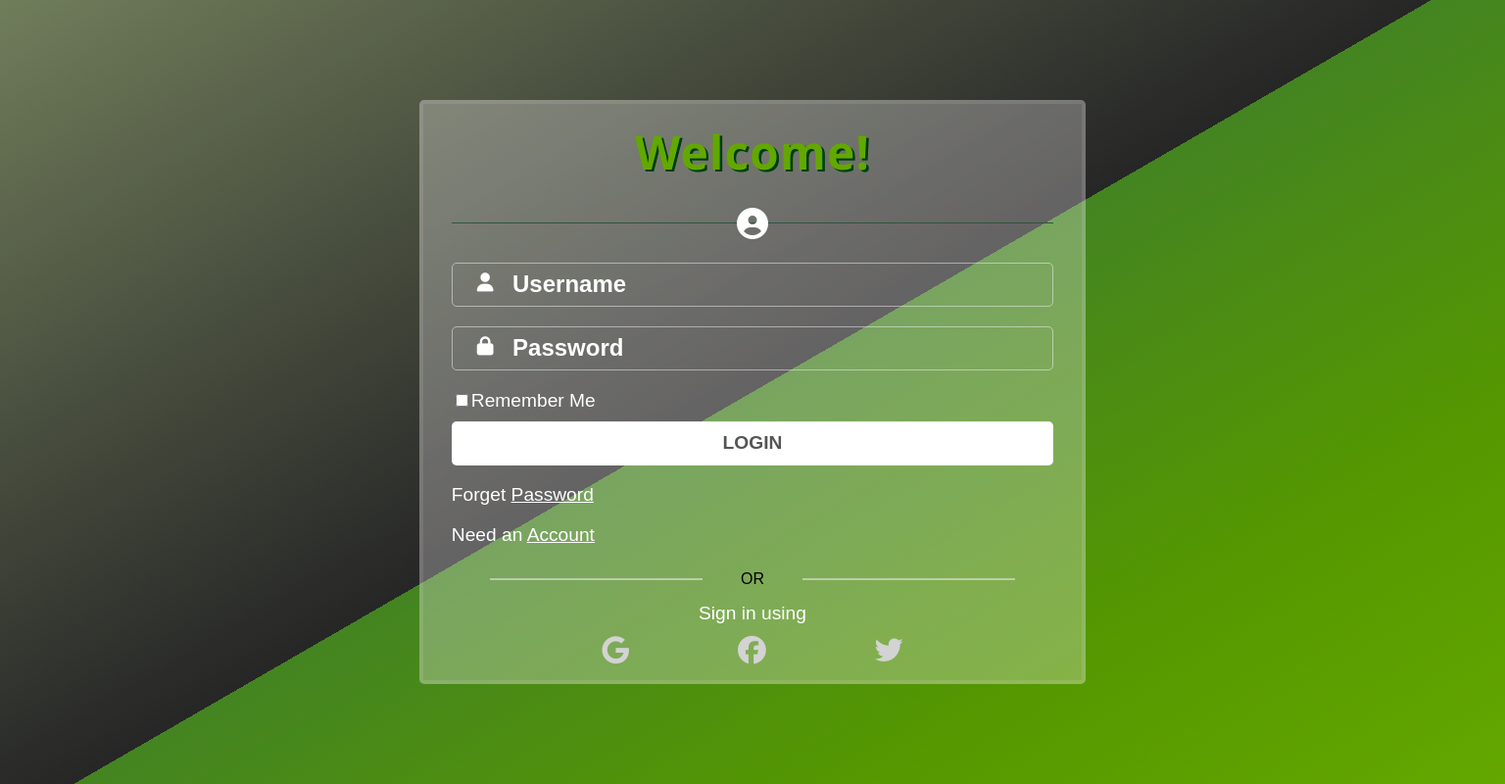
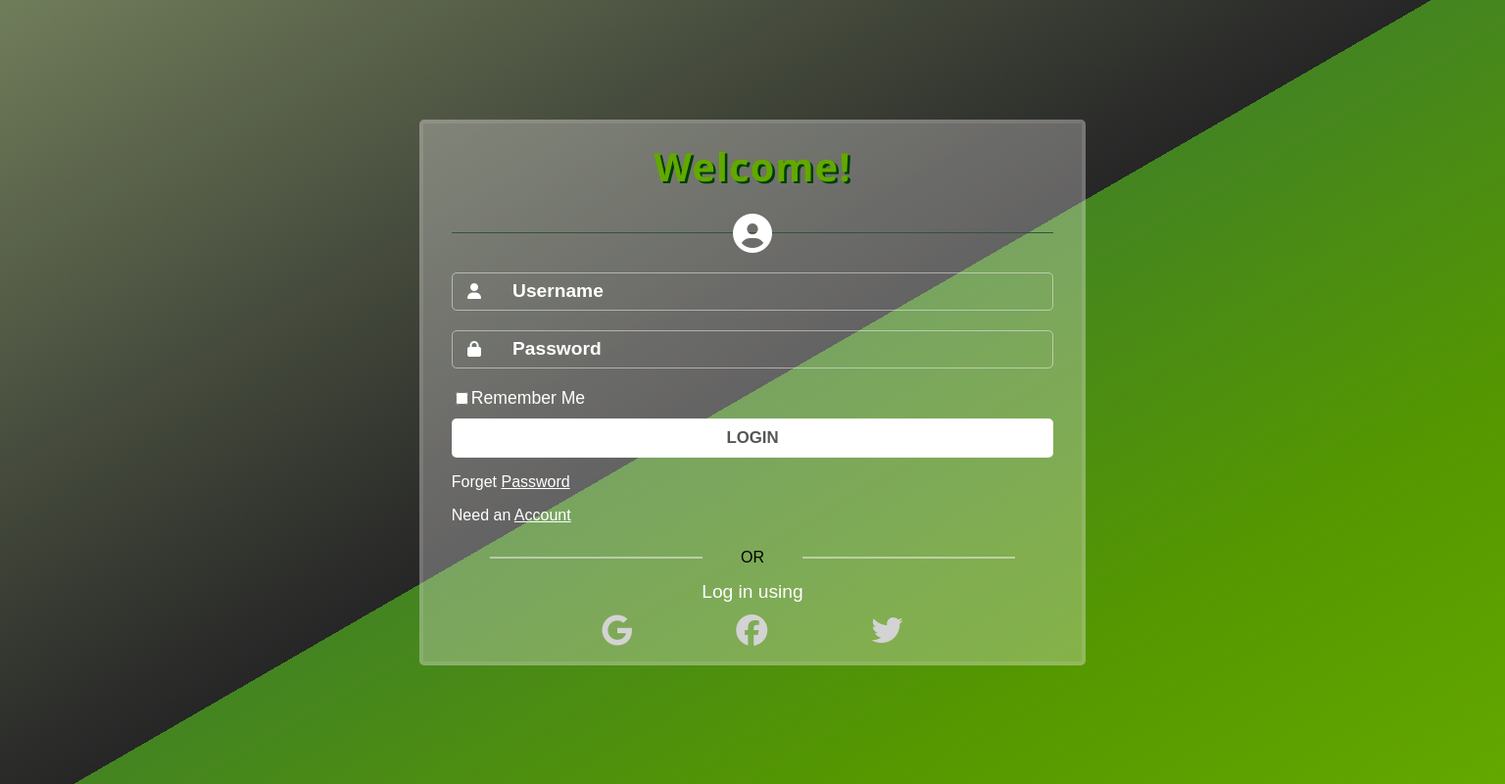
Before and after one commit to Folareen/animated-login, a plain HTML site: page index.html in a window 1536 px wide. Shown: the whole page at 98% size. Drawn offline with Linux system fonts and the light colour scheme.

Commit message:
desktop view improved

```diff
--- a/index.html
+++ b/index.html
@@ -33,7 +33,7 @@
             <div class="or">
                 <hr> OR <hr>
             </div>
-            <p class="sign"> Sign in using</p>
+            <p class="log"> Log in using</p>
             <div class="icons">
                 <i class="fa-brands fa-google"></i>
                 <i class="fa-brands fa-facebook"></i>
--- a/style.css
+++ b/style.css
@@ -74,7 +74,7 @@ form{
     transform: translate(50%, 50%);
     font-size: 2rem;
 }
-.form-container .input-container{
+.input-container{
     width:100%;
     border: 1px solid rgba(247, 246, 242, 0.5);
     border-radius: 5px;
@@ -91,7 +91,6 @@ form{
 .input-container:first-of-type{
     margin-top: 40px !important;
 }
-
 .form-container div .user{
     outline: none;
     border: none;
@@ -119,10 +118,10 @@ form{
     font-size: 0.8rem;
 }
 
-.form-container div .user::placeholder{
+.user::placeholder{
     color: white;
 }
-.form-container form .remember {
+.remember {
     font-weight: 300;
     display: inline-block;
     cursor: pointer;
@@ -131,7 +130,7 @@ form{
     display: flex;
     align-items: center;
 }
-.form-container form input[type="submit"]{
+input[type="submit"]{
     display: block;
     width: 100%;
     color: rgba(44, 42, 42, 0.8);
@@ -142,7 +141,7 @@ form{
     border-radius: 5px;
     font-weight: 800;
 }
-.form-container form input[type="submit"]:hover{
+input[type="submit"]:hover{
     background-color: rgb(73, 137, 202) ;
     transition: .5s;
 }
@@ -168,21 +167,21 @@ hr{
     outline: none;
     border: 1px solid rgba(247, 246, 242, 0.5);;
 }
-.sign{
+.log{
     margin: 3px auto 12px auto;
     width: 50%;
     text-align: center;
     font-size: 1rem;
 }
 .icons{
-    width:50%;
+    max-width:50%;
     margin: 0 auto;
     display: flex;
     justify-content: space-between;
     align-items: center;
 }
 .icons i{
-    font-size: 1.8em;
+    font-size: 1.8rem;
     color: lightgray;
 }
 .icons i:hover{
@@ -190,43 +189,39 @@ hr{
     color: rgb(2, 27, 39);
 }
 
+/* for desktop view */
 @media  screen and (min-width:767px){
     h1{
-        font-size: 2.5em;
+        font-size: 2.5rem;
+    }
+    .fa-circle-user{
+        position: absolute;
+        top: -2.5rem ;
+        right: 50%;
+        transform: translate(50%, 50%);
+        font-size: 2.5rem;
     }
     .user{
-        font-size: 1.2em !important;
+        font-size: 1.2rem !important;
         font-weight: bold;
     }
     .fa-user, .fa-lock{
-        font-size: 0.9em;
+        font-size: 1rem;
+    }
+    .remember {
+        font-size: 1.1rem ;
     }
     input[type="submit"]{
-        height: 40px !important;
-        font-size: 1em;
+        height: 2.5rem;
+        font-size: 1.05rem;
     }
-    label, p, a{
+    label, .forget, .need, a{
         font-size: 1em ;
     }
-}
-@media screen and (min-width:1326px) {
-    h1{
-        font-size: 3em;
+    .log{
+        font-size: 1.2rem;
     }
-    .user{
-        font-size: 1.5em !important;
-        font-weight: bold;
-    }
-    .fa-user, .fa-lock{
-        font-size: 1.2em;
-        /* left: 1.2em; */
-        left: 1.3em !important;
-    }
-    input[type="submit"]{
-        height: 45px !important;
-        font-size: 1.2em;
-    }
-    label, p{
-        font-size: 1.2em !important ;
+    .icons i{
+        font-size: 2rem;
     }
 }
```
Also changed, not shown: plan.txt (deleted).
